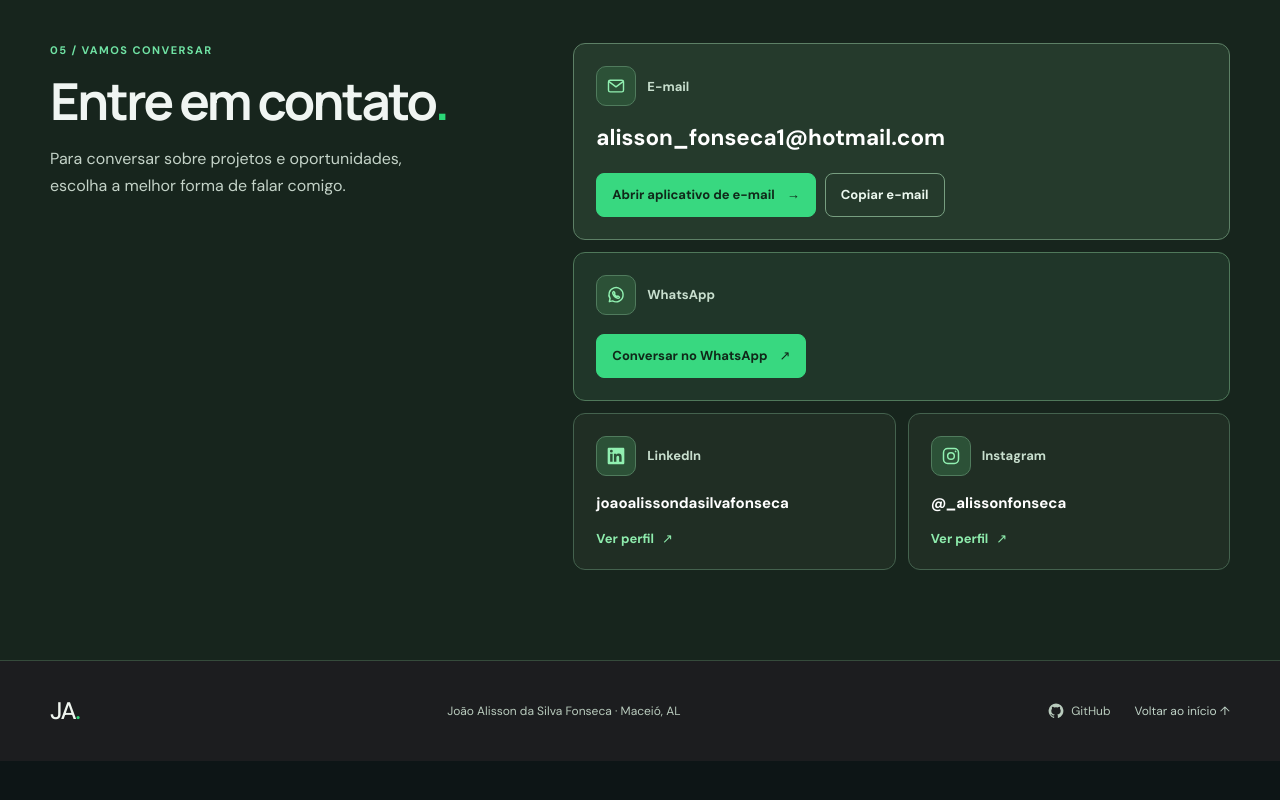
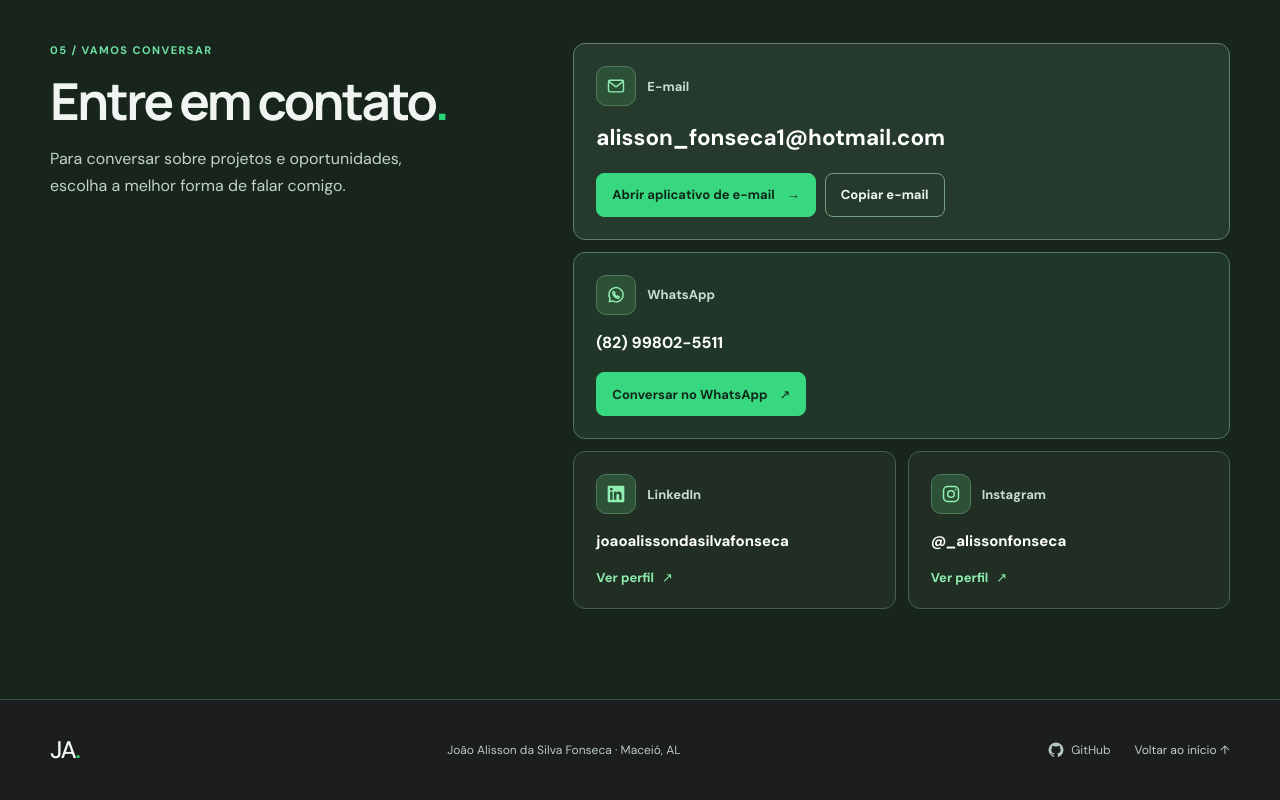
Before and after one commit to alissonfonseca9/joaoalissondev, a React (Vite) app in the folder codigo-fonte/portfolio-alisson/: page / in a window 1280 px wide. Shown: the part 1605-2405 px from the top of the page. Before the commit the page ends 2366 px from the top, so only its background shows below. Built offline with nearby package versions, Linux system fonts and the light colour scheme.

Commit message:
Adiciona número de WhatsApp ao conteúdo

```diff
--- a/codigo-fonte/portfolio-alisson/public/conteudo.js
+++ b/codigo-fonte/portfolio-alisson/public/conteudo.js
@@ -8,6 +8,8 @@ window.PORTFOLIO_CONTEUDO = {
     area: 'Desenvolvimento web',
     apresentacao: 'Formado em Análise e Desenvolvimento de Sistemas. Desenvolvo aplicações web e atuo com suporte e infraestrutura de TI.',
     email: 'alisson_fonseca1@hotmail.com',
+    whatsapp: '5582998025511',
+    whatsappExibicao: '(82) 99802-5511',
     linkedin: 'https://www.linkedin.com/in/joaoalissondasilvafonseca',
     linkedinNome: 'joaoalissondasilvafonseca',
     instagram: 'https://www.instagram.com/_alissonfonseca/',
```
